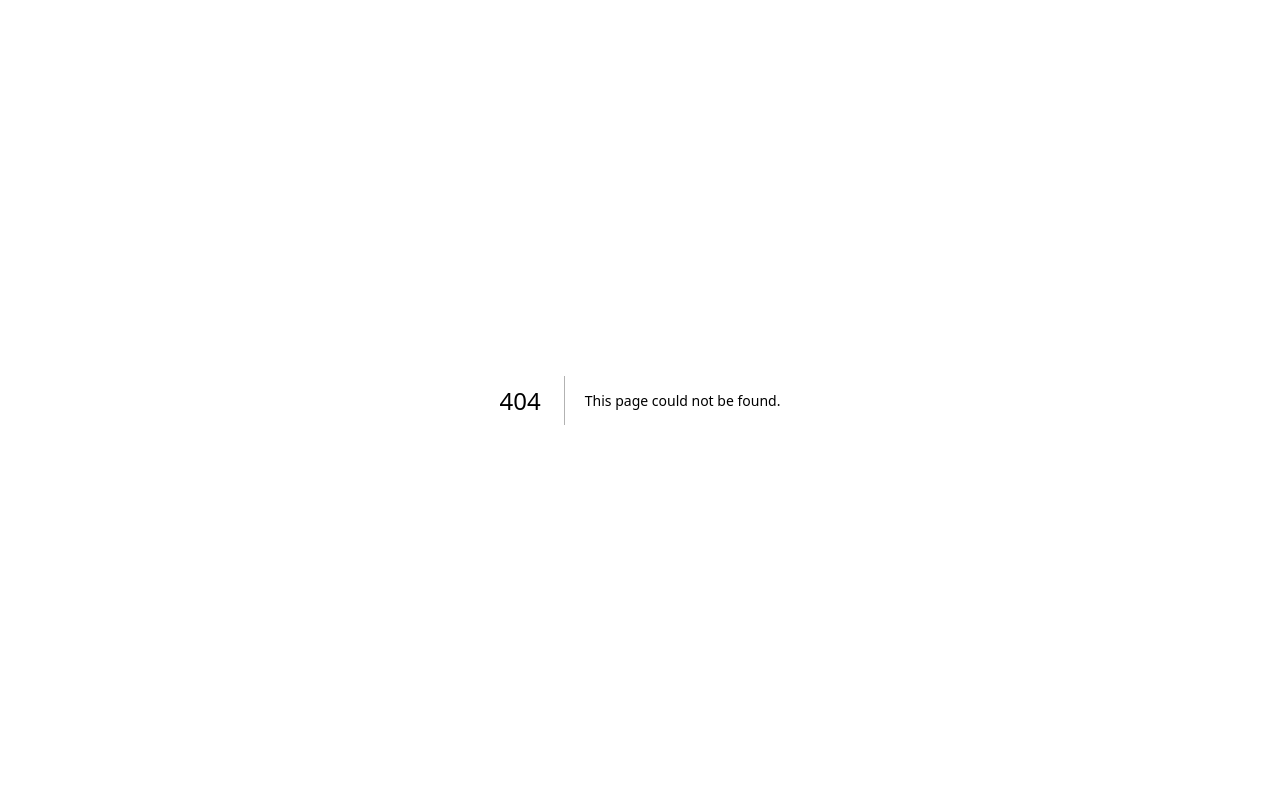
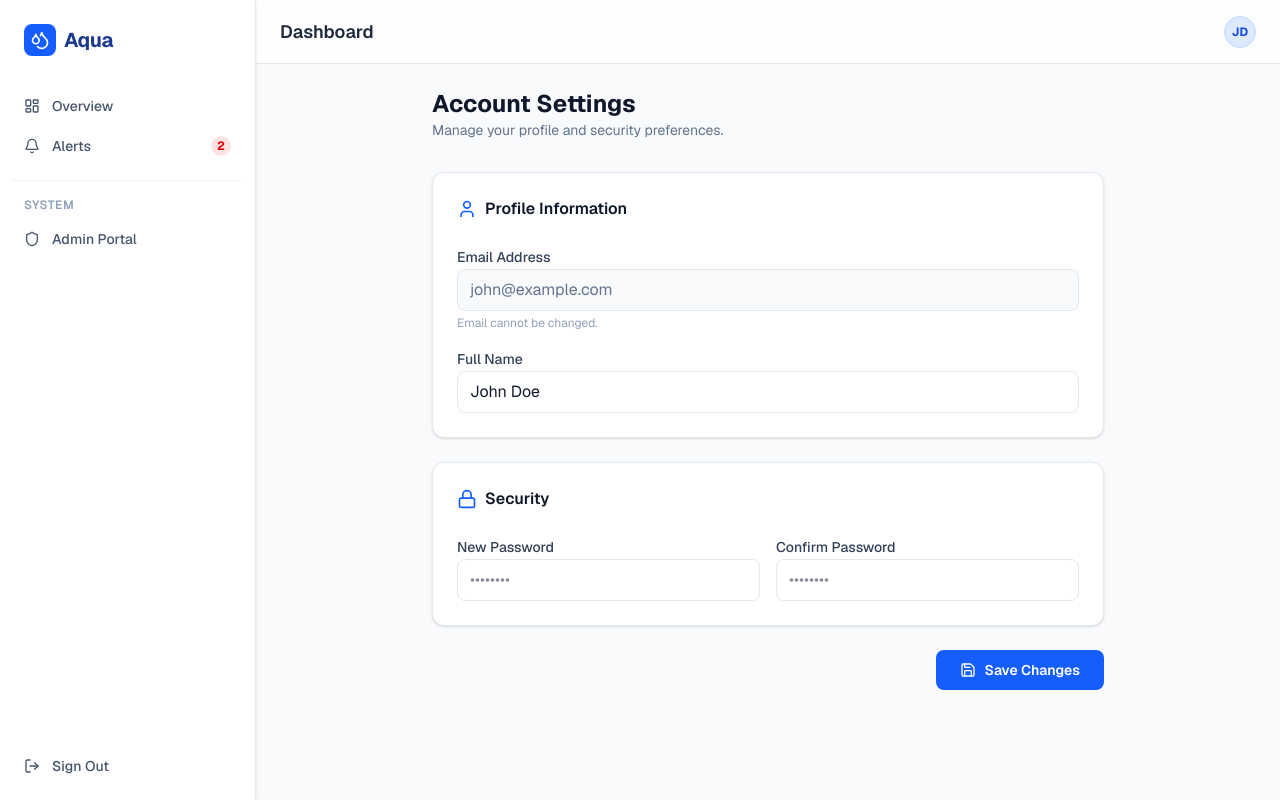
Before and after one commit to RamathPerera/aqua-web, a Next.js app: page /settings in a window 1280 px wide. Before the commit this address had no page. Built offline with nearby package versions, Linux system fonts and the light colour scheme.

Commit message:
Create profile page

```diff
--- /dev/null
+++ b/src/app/(dashboard)/settings/page.tsx
@@ -0,0 +1,94 @@
+"use client";
+
+import { useState } from "react";
+import { User, Lock, Save, Loader2 } from "lucide-react";
+
+export default function SettingsPage() {
+  const [isLoading, setIsLoading] = useState(false);
+
+  // Mock User Data (Replace with real data later)
+  const user = {
+    fullName: "John Doe",
+    email: "john@example.com",
+    role: "Homeowner"
+  };
+
+  async function onSubmit(e: React.FormEvent) {
+    e.preventDefault();
+    setIsLoading(true);
+    // TODO: Connect to PATCH /users/me
+    setTimeout(() => setIsLoading(false), 1000);
+  }
+
+  return (
+    <div className="max-w-2xl mx-auto space-y-8">
+      <div>
+        <h1 className="text-2xl font-bold text-slate-900">Account Settings</h1>
+        <p className="text-sm text-slate-500">Manage your profile and security preferences.</p>
+      </div>
+
+      <form onSubmit={onSubmit} className="space-y-6">
+        {/* Profile Card */}
+        <div className="rounded-xl border border-slate-200 bg-white p-6 shadow-sm">
+          <h2 className="flex items-center gap-2 font-semibold text-slate-900 mb-6">
+            <User className="h-5 w-5 text-blue-600" />
+            Profile Information
+          </h2>
+
+          <div className="grid gap-4">
+            <div className="space-y-1">
+              <label className="text-sm font-medium text-slate-700">Email Address</label>
+              <input
+                type="email"
+                disabled
+                value={user.email}
+                className="w-full rounded-lg border border-slate-200 bg-slate-50 px-3 py-2 text-slate-500 cursor-not-allowed"
+              />
+              <p className="text-xs text-slate-400">Email cannot be changed.</p>
+            </div>
+
+            <div className="space-y-1">
+              <label className="text-sm font-medium text-slate-700">Full Name</label>
+              <input
+                type="text"
+                defaultValue={user.fullName}
+                className="w-full rounded-lg border border-slate-200 px-3 py-2 text-slate-900 focus:border-blue-500 focus:outline-none"
+              />
+            </div>
+          </div>
+        </div>
+
+        {/* Security Card */}
+        <div className="rounded-xl border border-slate-200 bg-white p-6 shadow-sm">
+          <h2 className="flex items-center gap-2 font-semibold text-slate-900 mb-6">
+            <Lock className="h-5 w-5 text-blue-600" />
+            Security
+          </h2>
+
+          <div className="grid gap-4">
+            <div className="grid grid-cols-2 gap-4">
+               <div className="space-y-1">
+                 <label className="text-sm font-medium text-slate-700">New Password</label>
+                 <input type="password" placeholder="••••••••" className="w-full rounded-lg border border-slate-200 px-3 py-2 focus:border-blue-500 focus:outline-none" />
+               </div>
+               <div className="space-y-1">
+                 <label className="text-sm font-medium text-slate-700">Confirm Password</label>
+                 <input type="password" placeholder="••••••••" className="w-full rounded-lg border border-slate-200 px-3 py-2 focus:border-blue-500 focus:outline-none" />
+               </div>
+            </div>
+          </div>
+        </div>
+
+        <div className="flex justify-end">
+          <button
+            type="submit"
+            disabled={isLoading}
+            className="flex items-center gap-2 rounded-lg bg-blue-600 px-6 py-2.5 text-sm font-semibold text-white hover:bg-blue-700 disabled:opacity-70"
+          >
+            {isLoading ? <Loader2 className="h-4 w-4 animate-spin" /> : <><Save className="h-4 w-4" /> Save Changes</>}
+          </button>
+        </div>
+      </form>
+    </div>
+  );
+}
```
